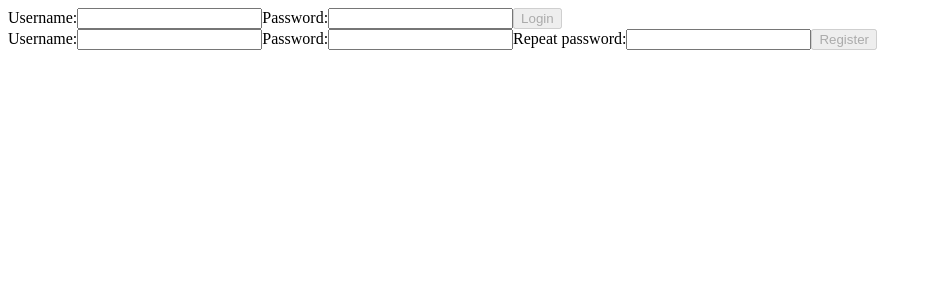
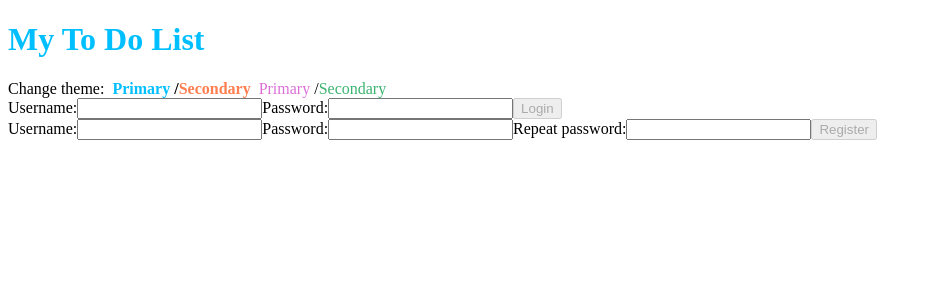
Before and after one commit to rpate206/hw2, a React (Create React App) app: page / in a window 1280 px wide. Shown: the top 300 px of the page, without its empty margins (0-932 px from the left). Built offline with nearby package versions, Linux system fonts and the light colour scheme.

Commit message:
change theme working

```diff
--- a/src/App.js
+++ b/src/App.js
@@ -1,7 +1,10 @@
-import { useReducer } from "react";
+import { useReducer, useEffect, useState } from "react";
 import UserBar from "./user/UserBar";
 import ToDoList from "./todo/ToDoList";
 import CreateToDo from "./todo/CreateToDo";
+import Header from "./Header";
+import { ThemeContext } from "./contexts";
+import ChangeTheme from "./Components/Theme/ChangeTheme";
 
 // import appReducter from reducer.js file
 // import userReducer from "./reducers";
@@ -84,17 +87,40 @@ function App() {
   //   ListToDo: [],
   // });
 
+  // if there is a value for 'user', title will be ' user's Blog', else (no value for user) title will be 'Blog'
+  useEffect(() => {
+    if (user) {
+      document.title = `${user}’s To Do List`;
+    } else {
+      document.title = "To Do List";
+    }
+  }, [user]);
+
+  // state hook to dynamically change the theme
+  const [theme, setTheme] = useState({
+    primaryColor: "deepskyblue",
+    secondaryColor: "coral",
+  });
+
   return (
     // Need parent JSX component when trying to render more than 1 component (UserBar & ToDoList)
     // Need to wrap components in a div tag
     // Can only create todo if user is not false or not an empty string : only render CreatToDo when user is logged in
     // UserBar : pass in dispatchUser function
     <div>
-      <UserBar user={user} dispatch={dispatchUser} />
-      {user && (
-        <CreateToDo user={user} ListToDo={ListToDo} dispatch={dispatchToDos} />
-      )}
-      <ToDoList ListToDo={ListToDo} dispatch={dispatchToDos} />
+      <ThemeContext.Provider value={theme}>
+        <Header title="My To Do List" />
+        <ChangeTheme theme={theme} setTheme={setTheme} />
+        <UserBar user={user} dispatch={dispatchUser} />
+        {user && (
+          <CreateToDo
+            user={user}
+            ListToDo={ListToDo}
+            dispatch={dispatchToDos}
+          />
+        )}
+        <ToDoList ListToDo={ListToDo} dispatch={dispatchToDos} />
+      </ThemeContext.Provider>
     </div>
   );
 }
--- /dev/null
+++ b/src/Components/Theme/ChangeTheme.js
@@ -0,0 +1,32 @@
+import React from "react";
+import ThemeItem from "./ThemeItem";
+
+const THEMES = [
+  { primaryColor: "deepskyblue", secondaryColor: "coral" },
+  { primaryColor: "orchid", secondaryColor: "mediumseagreen" },
+];
+
+// 'theme' & 'setTheme' are passed in from use state hook declared in App.js
+export default function ChangeTheme({ theme, setTheme }) {
+  function isActive(t) {
+    return (
+      t.primaryColor === theme.primaryColor &&
+      t.secondaryColor === theme.secondaryColor
+    );
+  }
+
+  // render a link that is going to diplay both themes in the link; when onClick is called, it will use 'setTheme' to toggle between themes from THEMES[]
+  return (
+    <div>
+      Change theme:
+      {THEMES.map((t, i) => (
+        <ThemeItem
+          key={"theme-" + i}
+          theme={t}
+          active={isActive(t)}
+          onClick={() => setTheme(t)}
+        />
+      ))}{" "}
+    </div>
+  );
+}
--- /dev/null
+++ b/src/Components/Theme/ThemeItem.js
@@ -0,0 +1,18 @@
+// accepting 'theme', 'active' & 'onClick' from ChangeTheme component
+// Take primary color from 'theme' and set as Primary; take secondary color from 'theme' and set as Secondary
+// set currently active theme to 'bold' and inactive them to 'normal'
+export default function ThemeItem({ theme, active, onClick }) {
+  return (
+    <span
+      onClick={onClick}
+      style={{
+        cursor: "pointer",
+        paddingLeft: 8,
+        fontWeight: active ? "bold" : "normal",
+      }}
+    >
+      <span style={{ color: theme.primaryColor }}>Primary</span> /
+      <span style={{ color: theme.secondaryColor }}>Secondary</span>
+    </span>
+  );
+}
--- /dev/null
+++ b/src/Header.js
@@ -0,0 +1,9 @@
+import React, { useContext } from "react";
+import { ThemeContext } from "./contexts";
+
+const Header = ({ title }) => {
+  const { primaryColor } = useContext(ThemeContext);
+  return <h1 style={{ color: primaryColor }}>{title}</h1>;
+};
+
+export default Header;
--- /dev/null
+++ b/src/contexts.js
@@ -0,0 +1,6 @@
+import React from "react";
+
+export const ThemeContext = React.createContext({
+  primaryColor: "deepskyblue",
+  secondaryColor: "coral",
+});
--- a/src/todo/ToDoItem.js
+++ b/src/todo/ToDoItem.js
@@ -1,3 +1,6 @@
+import { ThemeContext } from "../contexts";
+import { useContext } from "react";
+
 export default function ToDoItem({
   title,
   description,
@@ -12,6 +15,9 @@ export default function ToDoItem({
     dispatch({ type: "TOGGLE_TODO", id });
   }
 
+  // destructure 'secondaryColor' from ThemeContext
+  const { secondaryColor } = useContext(ThemeContext);
+
   return (
     <form
       onSubmit={(e) => {
@@ -23,7 +29,7 @@ export default function ToDoItem({
       }}
     >
       <div>
-        <h3>{title}</h3>
+        <h3 style={{ color: secondaryColor }}>{title}</h3>
         <div>{description}</div>
         <br />
         <i>
@@ -46,7 +52,7 @@ export default function ToDoItem({
           Date Completed : <b>{dateCompleted}</b>
         </i>
         <br />
-        <input type="submit" value="Delete" />
+        <button type="submit">Delete</button>
       </div>
     </form>
   );
```
